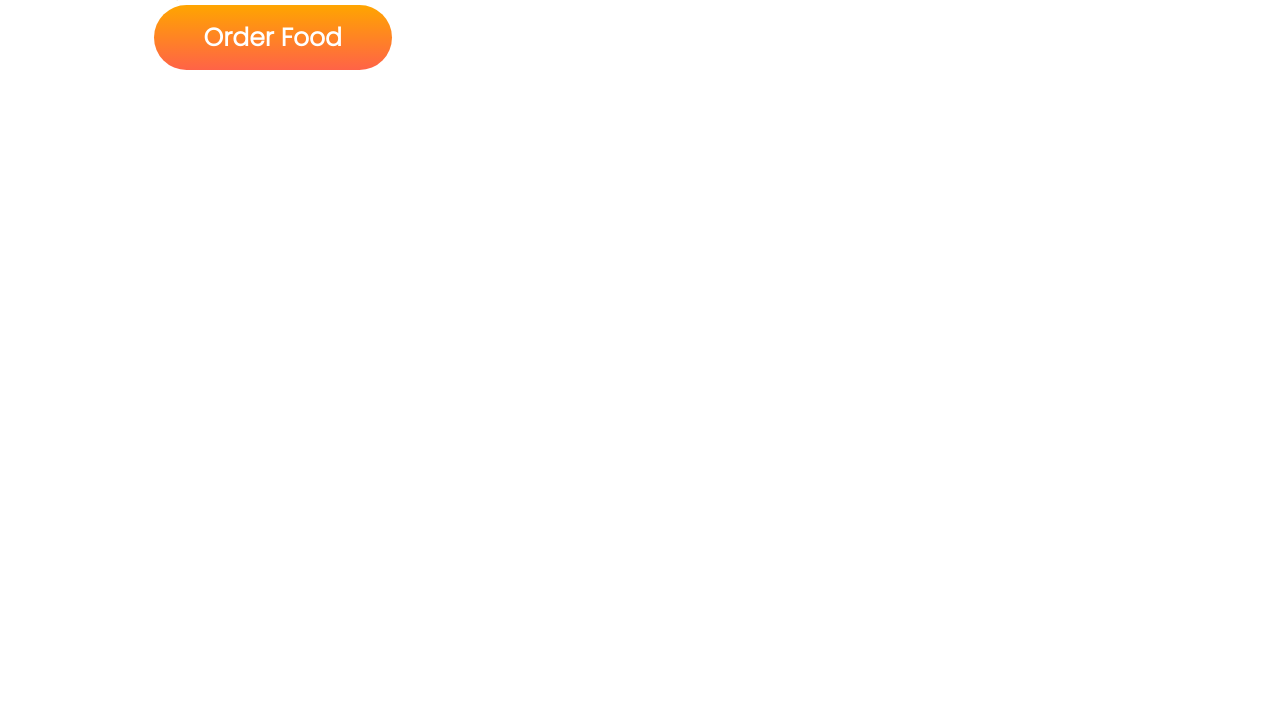
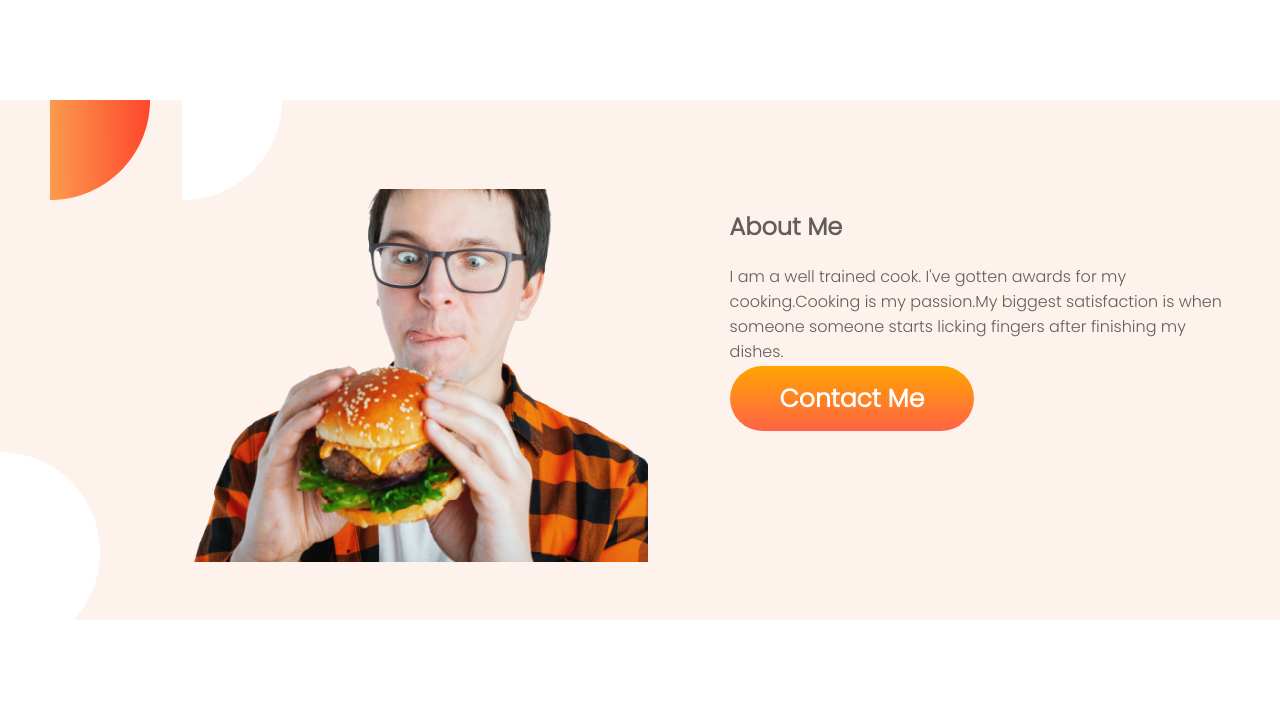
Before and after one commit to shaontalha/Food-Blog, a plain HTML site: page index.html in a window 1280 px wide. Shown: the part 520-1240 px from the top of the page. Before the commit the page ends 800 px from the top, so only its background shows below. Drawn offline with Linux system fonts and the light colour scheme.

Commit message:
2nd part added

```diff
--- a/index.html
+++ b/index.html
@@ -22,6 +22,20 @@
         <div class="halfwidth">
             <img src="images/intro-image.png" alt="">
         </div>
+    </section>
+    <section class="about-me flexible-contain">
+        <div class="halfwidth">
+            <img src="images/about-me-pic.png" alt="">
+
+        </div>
+        <div class="halfwidth">
+            <h2>About Me</h2>
+            <p>
+                I am a well trained cook. I've gotten awards for my cooking.Cooking is my passion.My biggest
+                satisfaction is when someone someone starts licking fingers after finishing my dishes.
+            </p>
+            <a class="linkbutton" target="_blank" href="https://www.gordonramsay.com/">Contact Me</a>
+        </div>
 
     </section>
 
--- a/style.css
+++ b/style.css
@@ -19,7 +19,7 @@ p{
 }
 .halfwidth{
     width: 50%;
-    padding-left: 12%;
+    padding-left: 7%;
     padding-right: 3%;
     padding-top: 7%;
 }
@@ -35,4 +35,13 @@ p{
     font-size: 25px;
     font-weight: 700;
     color: white;
+    margin-top: 15%;
 }
+h2{
+    color: rgb(97, 93, 93);
+
+}
+.about-me{
+    background-image: url(images/7.png);
+    background-repeat: no-repeat;
+}
```
